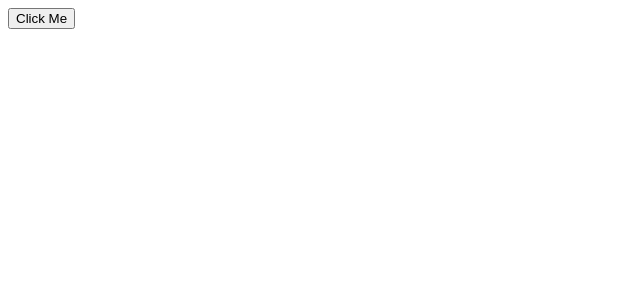
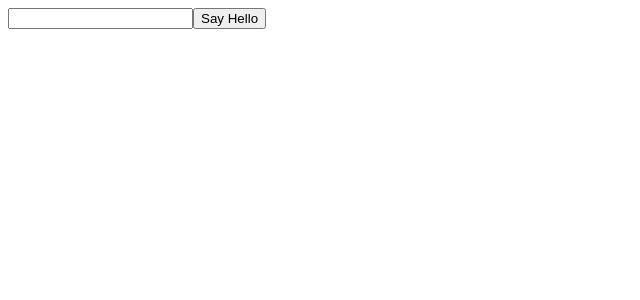
Before and after one commit to kavrohit/vercel, a React (Create React App) app: page / in a window 1280 px wide. Shown: the top 300 px of the page, without its empty margins (0-640 px from the left). Built offline with nearby package versions, Linux system fonts and the light colour scheme.

Commit message:
created-form

```diff
--- a/src/App.js
+++ b/src/App.js
@@ -1,17 +1,25 @@
-import React, {useState} from 'react'
+import React, {useState,useEffect} from 'react'
 
 const App = () =>{
+
   const [message,setMessage] = useState('');
+  const [name,setName] = useState('')
 
-  const handleClick = async()=>{
-    const response = await fetch('/api/hello');
-    const data = await response.json();
-    setMessage(data.message);
+  const handleSubmit = async(e)=>{
+    e.preventDefault();
+    const response = await fetch(`/api/hello?name=${name}`);
+    const data = res.text();
+    setMessage(data);
   }
   return(
     <div className='App'>
-      <button onClick={handleClick}>Click Me</button>
-      <h1>{message}</h1>
+      <div>
+        <form onSubmit={handleSubmit}>
+          <input type="text" value={name} onChange={(e)=>setName(e.target.value)}/>
+          <button type="submit">Say Hello</button>
+        </form>
+        <p>{message}</p>
+      </div>
     </div>
   )
 }
--- a/src/api/hello.js
+++ b/src/api/hello.js
@@ -1,3 +1,4 @@
-export default (req, res) =>{
-  res.status(200).json({message:'Hello from vercels Serverless function'})
+module.exports = async (req,res) =>{
+  const name = req.query.name || 'World'
+  res.status(200).send(`Hello,${name}`)
 }
```
Also changed, not shown: vercel.json (deleted), 1 other file (tests, documents, lock files or other folders).
